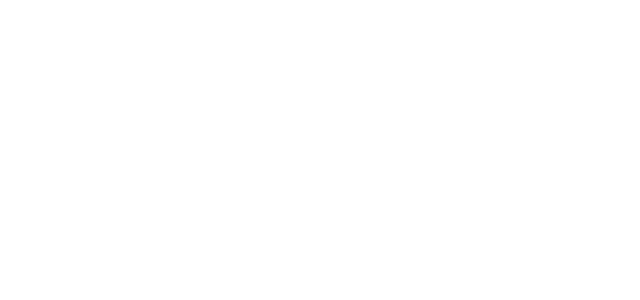
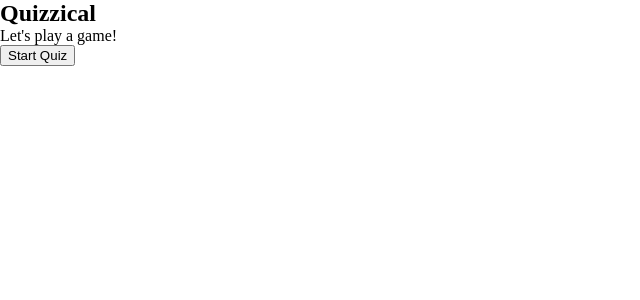
Before and after one commit to RoaaK95/Quizzical, a React (Vite) app: page / in a window 1280 px wide. Shown: the top 300 px of the page, without its empty margins (0-640 px from the left). Built offline with nearby package versions, Linux system fonts and the light colour scheme.

Commit message:
ADD MAIN SCREEN ELEMENTS

```diff
--- a/components/Main.jsx
+++ b/components/Main.jsx
@@ -2,7 +2,14 @@ import React from 'react'
 
 function Main() {
   return (
-    <div>Main</div>
+    <main className='main-container'>
+      <h2 className='main--title'>Quizzical</h2>
+      <div className='main-sub-title'>Let's play a game!</div>
+      <button
+      className='main-button'
+      >Start Quiz
+      </button>
+    </main>
   )
 }
 
--- a/src/App.jsx
+++ b/src/App.jsx
@@ -4,9 +4,10 @@ import Game from '../components/Game'
 import { nanoid } from 'nanoid'
 function App() {
 
+  const [GameOn,setIsGameOn]= useState(false)
   return (
     <>
-
+      <Main />
     </>
   )
 }
--- a/src/index.css
+++ b/src/index.css
@@ -1,4 +1,4 @@
-@import url('https://fonts.googleapis.com/css2?family=Inter:ital,opsz,wght@0,14..32,100..900;1,14..32,100..900&display=swap');
+@import url("https://fonts.googleapis.com/css2?family=Karla:wght@300;400;600;700&display=swap");
 
 *{
   margin: 0;
```
